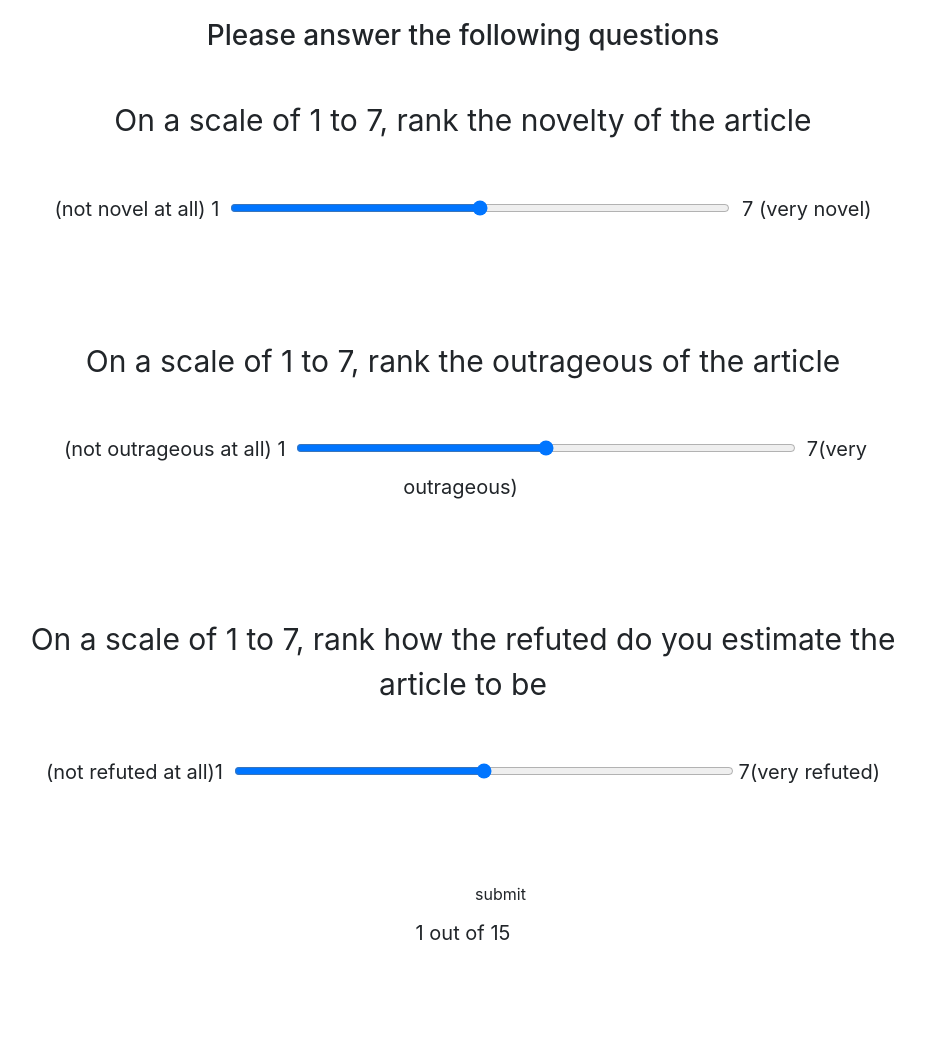
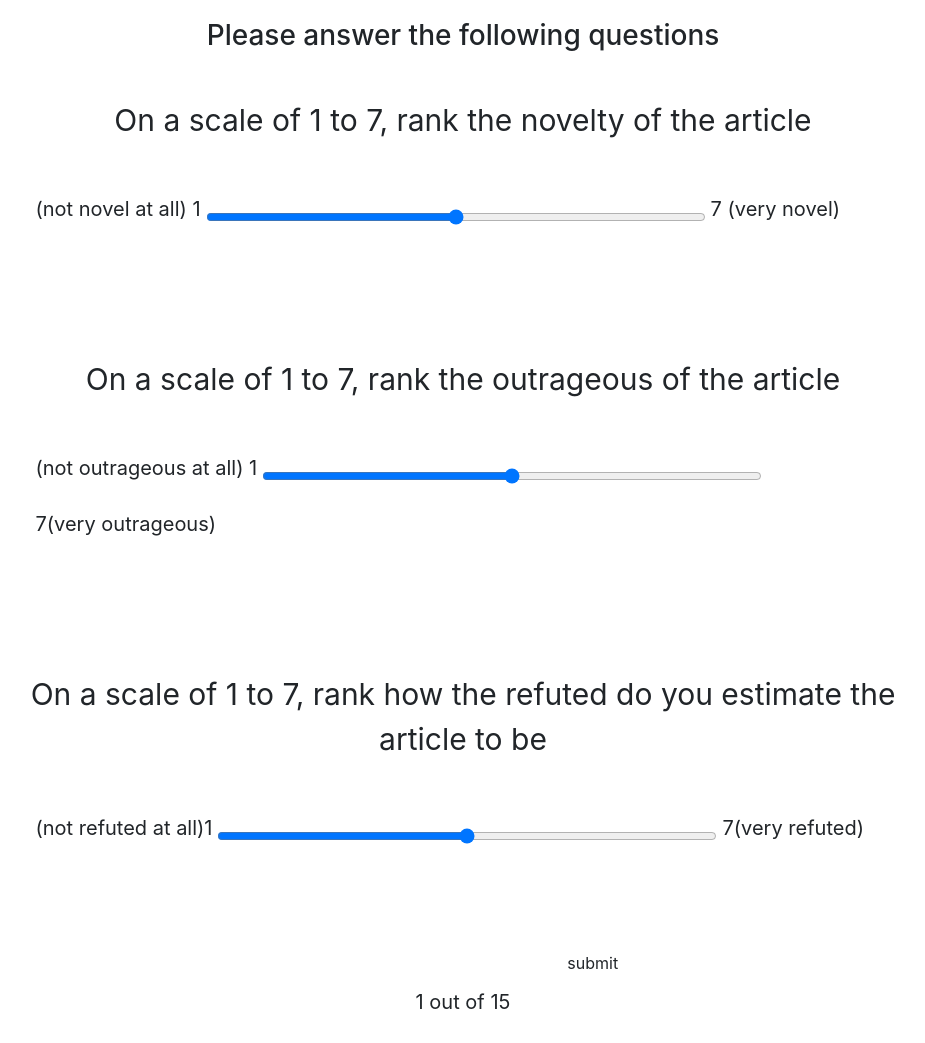
Before and after one commit to Noamtish/Final_project2021, a Flask app: template pages/homepage/templates/homepage.html in a window 1280 px wide. Shown: the part 168-1211 px from the top of the page, without its empty margins (177-1102 px from the left). Before the commit the page ends 1108 px from the top, so only its background shows below. Run offline with Flask 2, Linux system fonts and the light colour scheme; the template is opened without the code that fills it: most values are stand-ins (such as "Sample title", 1, 10 or a date in 2020); some libraries are stand-ins or nearby versions.

Commit message:
bootstrap ver2

```diff
--- a/pages/homepage/templates/homepage.html
+++ b/pages/homepage/templates/homepage.html
@@ -49,7 +49,13 @@
             <br>
             <br>
 
-         <div class="col-xs-5 "><p > (not novel at all) 1 </p> <input type="range"  min="1" max="7" id="rank_novelty" name="article_novelty_rank" required  > <p> 7 (very novel) </p></div>
+           <div class="container">
+        <div class="row">
+            <p> (not novel at all) 1 </p>
+            <input type="range"  min="1" max="7" id="rank_novelty" name="article_novelty_rank" required  >
+            <p> 7 (very novel) </p>
+        </div>
+        </div>
 
 {#       <p>(not novel at all) 1 </p> <input type="range"  min="1" max="7" id="rank_novelty" name="article_novelty_rank" required> <p>7(very novel) </p>#}
             <br>
@@ -60,7 +66,13 @@
             <br>
 
 
-           <div class="col-xs-9 "> <p>(not outrageous at all) 1 </p><input type="range" min="1" max="7" id="outrageous" name="article_outrage_rank" ><p> 7(very outrageous)</p></div>
+           <div class="container">
+           <div class="row">
+               <p>(not outrageous at all) 1 </p>
+               <input type="range" min="1" max="7" id="outrageous" name="article_outrage_rank" >
+               <p> 7(very outrageous)</p>
+            </div>
+           </div>
 {#           <p>(not outrageous at all) 1 </p><input type="range" min="1" max="7" id="outrageous" name="article_outrage_rank" ><p> 7(very outrageous)</p>#}
 
         <br><br><br>
@@ -69,8 +81,14 @@
             <br>
 
 {#            <div class="col-xs-2 "> <p> (not refuted at all)1 </p></div><div class="col-xs-5 "> <input type="range" min="1" max="7" id="rank_refuted" name="article_refuted_rank" ></div><div class="col-xs-2 "><p>7(very refuted) </p></div>#}
-             <p> (not refuted at all)1 </p><input type="range" min="1" max="7" id="rank_refuted" name="article_refuted_rank" ><p>7(very refuted) </p>
+            <div class="container">
+                <div class="row">
+                <p> (not refuted at all)1 </p>
 
+                    <input type="range" min="1" max="7" id="rank_refuted" name="article_refuted_rank" >
+
+                    <p>7(very refuted) </p>
+                </div>
             </div>
 
 
```
